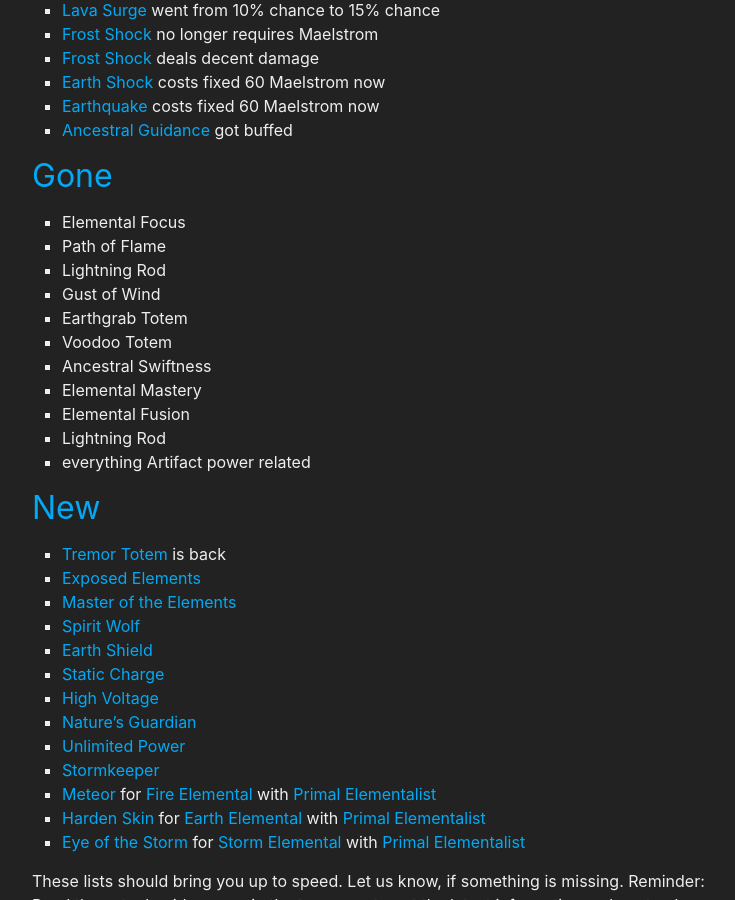
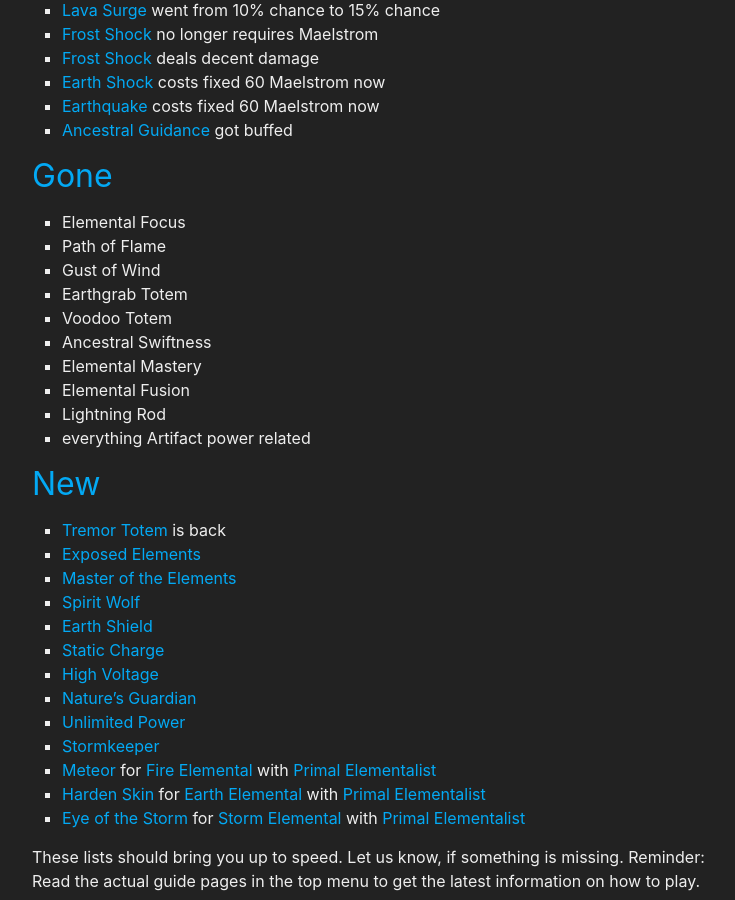
Before and after one commit to stormearthandlava/stormearthandlava.github.io, a Jekyll site: the page built from blog/_posts/2018-07-17-bfa-prepatch.md, in a window 1280 px wide and 900 px high, scrolled down 1253 px. Shown: the whole window, without its empty margins (268-1003 px from the left). Built offline with Jekyll 4.4.1, drawn with Linux system fonts in a browser that asks for light colours; a script that is not in the unit is left out.

Commit message:
even though some loved LR, it's only worth mentioning once

```diff
--- a/blog/_posts/2018-07-17-bfa-prepatch.md
+++ b/blog/_posts/2018-07-17-bfa-prepatch.md
@@ -38,7 +38,6 @@ menu. The following list doesn't follow any particular order.
 ## Gone
 - Elemental Focus
 - Path of Flame
-- Lightning Rod
 - Gust of Wind
 - Earthgrab Totem
 - Voodoo Totem
```
